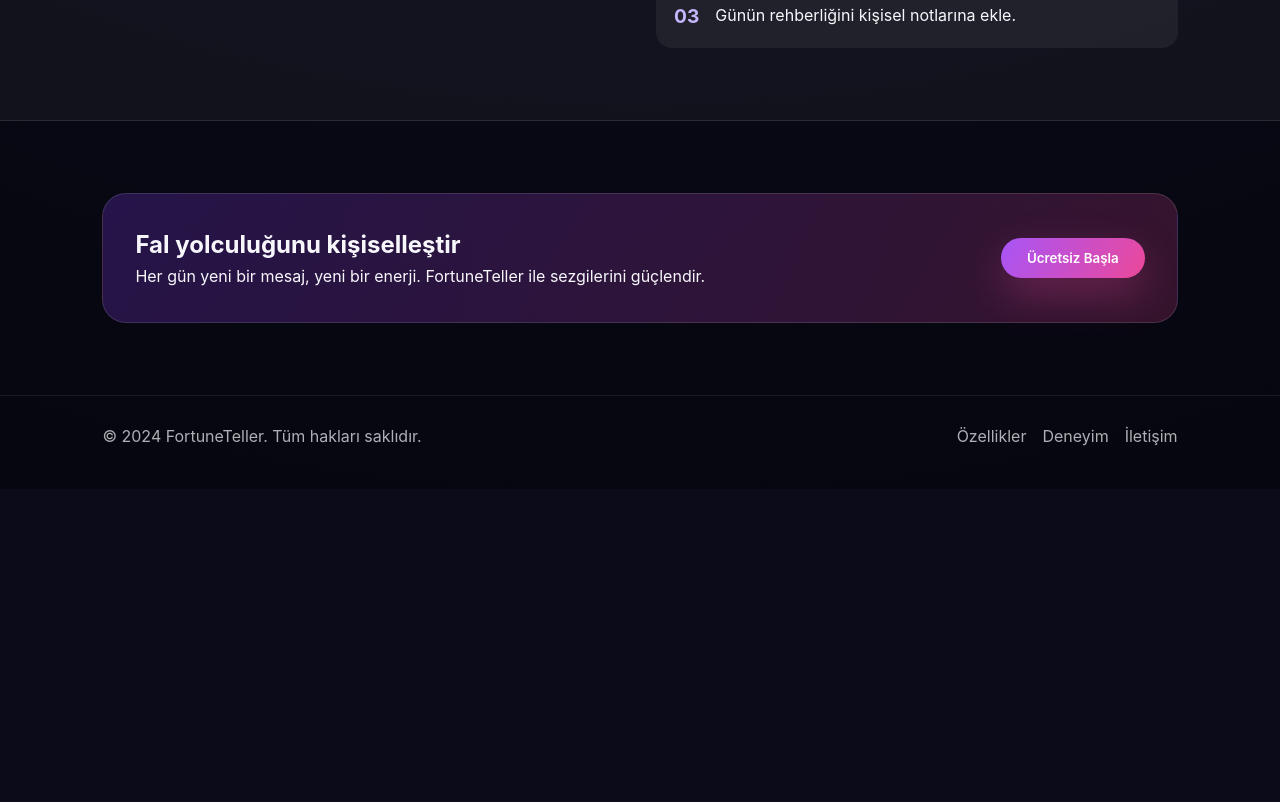
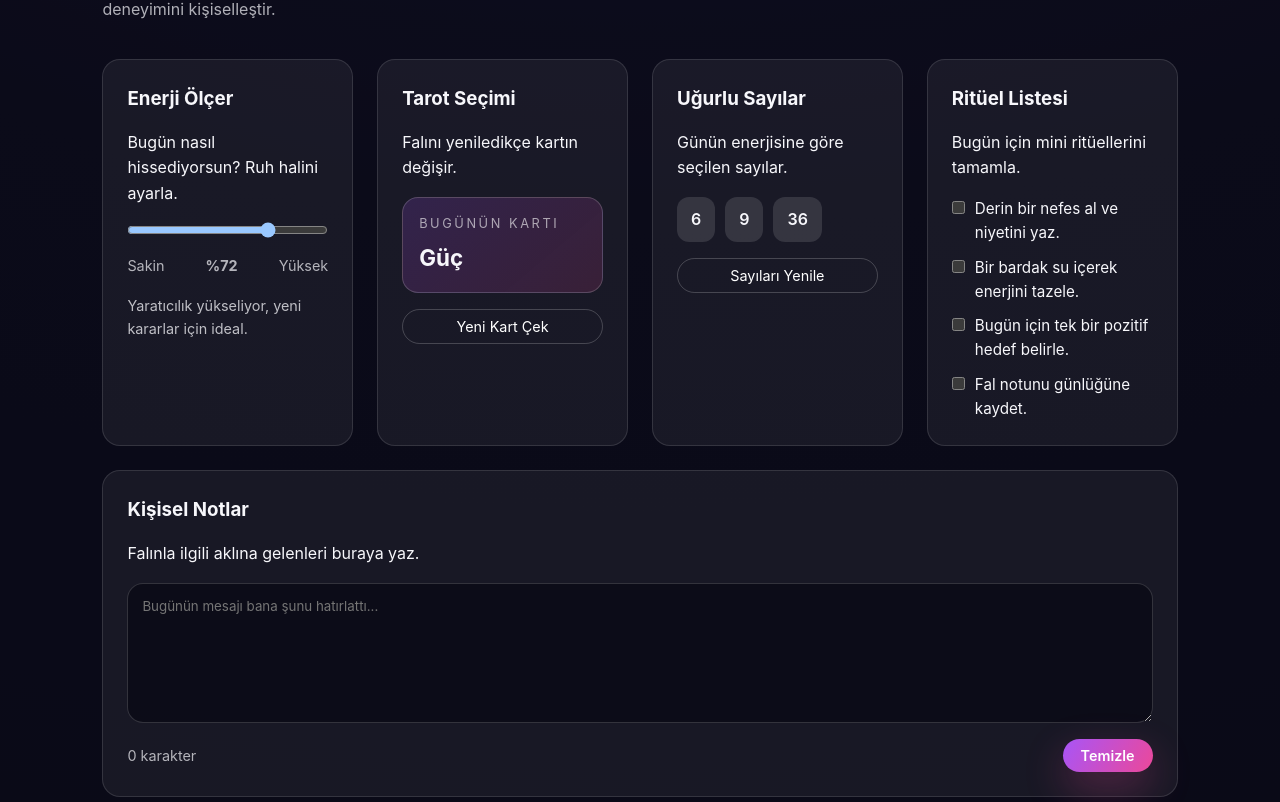
Before and after one commit to muhammetyakac-cell/fortuneteller, a React (Vite) app: page / in a window 1280 px wide. Shown: the part 1538-2340 px from the top of the page. Before the commit the page ends 2027 px from the top, so only its background shows below. Built offline with nearby package versions, Linux system fonts and the light colour scheme.

Commit message:
Add fortune tools section

```diff
--- a/src/App.jsx
+++ b/src/App.jsx
@@ -1,4 +1,4 @@
-import React, { useState } from 'react';
+import React, { useMemo, useState } from 'react';
 
 const fortunes = [
   'Bugün cesur bir karar, yarın büyük bir fırsat getirir.',
@@ -35,12 +35,52 @@
   'Günün rehberliğini kişisel notlarına ekle.',
 ];
 
+const tarotCards = [
+  'Güneş',
+  'Ay',
+  'Yıldız',
+  'Kader Çarkı',
+  'Aşıklar',
+  'İmparatoriçe',
+  'Bilge',
+  'Güç',
+  'Denge',
+];
+
+const ritualChecklist = [
+  'Derin bir nefes al ve niyetini yaz.',
+  'Bir bardak su içerek enerjini tazele.',
+  'Bugün için tek bir pozitif hedef belirle.',
+  'Fal notunu günlüğüne kaydet.',
+];
+
 function App() {
   const [fortune, setFortune] = useState(fortunes[0]);
+  const [mood, setMood] = useState(72);
+  const [note, setNote] = useState('');
+  const [completedRituals, setCompletedRituals] = useState([]);
+
+  const luckyNumbers = useMemo(() => {
+    const numbers = new Set();
+    while (numbers.size < 3) {
+      numbers.add(Math.floor(Math.random() * 49) + 1);
+    }
+    return Array.from(numbers).sort((a, b) => a - b);
+  }, [fortune]);
+
+  const tarotPick = useMemo(() => {
+    return tarotCards[Math.floor(Math.random() * tarotCards.length)];
+  }, [fortune]);
 
   const handleNewFortune = () => {
     const next = fortunes[Math.floor(Math.random() * fortunes.length)];
     setFortune(next);
+  };
+
+  const toggleRitual = (item) => {
+    setCompletedRituals((prev) =>
+      prev.includes(item) ? prev.filter((ritual) => ritual !== item) : [...prev, item],
+    );
   };
 
   return (
@@ -50,6 +90,7 @@
           <span className="logo">FortuneTeller</span>
           <div className="nav-links">
             <a href="#ozellikler">Özellikler</a>
+            <a href="#araclar">Fal Araçları</a>
             <a href="#deneyim">Deneyim</a>
             <a href="#iletisim">İletişim</a>
           </div>
@@ -116,6 +157,101 @@
           </div>
         </section>
 
+        <section className="section tools" id="araclar">
+          <div className="section-header">
+            <h2>Fal araçlarıyla ritüelini güçlendir</h2>
+            <p>
+              Günlük enerji ölçer, tarot seçimi, uğurlu sayılar ve not defteriyle
+              fal deneyimini kişiselleştir.
+            </p>
+          </div>
+          <div className="tools-grid">
+            <article className="tool-card">
+              <h3>Enerji Ölçer</h3>
+              <p>Bugün nasıl hissediyorsun? Ruh halini ayarla.</p>
+              <input
+                className="range"
+                type="range"
+                min="0"
+                max="100"
+                value={mood}
+                onChange={(event) => setMood(Number(event.target.value))}
+              />
+              <div className="range-meta">
+                <span>Sakin</span>
+                <strong>%{mood}</strong>
+                <span>Yüksek</span>
+              </div>
+              <p className="tool-footnote">
+                {mood >= 70
+                  ? 'Yaratıcılık yükseliyor, yeni kararlar için ideal.'
+                  : 'Dinlenmeye zaman ayır, enerjini dengede tut.'}
+              </p>
+            </article>
+
+            <article className="tool-card">
+              <h3>Tarot Seçimi</h3>
+              <p>Falını yeniledikçe kartın değişir.</p>
+              <div className="tarot-card">
+                <span>Bugünün kartı</span>
+                <strong>{tarotPick}</strong>
+              </div>
+              <button className="ghost small" onClick={handleNewFortune}>
+                Yeni Kart Çek
+              </button>
+            </article>
+
+            <article className="tool-card">
+              <h3>Uğurlu Sayılar</h3>
+              <p>Günün enerjisine göre seçilen sayılar.</p>
+              <div className="lucky-numbers">
+                {luckyNumbers.map((number) => (
+                  <span key={number}>{number}</span>
+                ))}
+              </div>
+              <button className="ghost small" onClick={handleNewFortune}>
+                Sayıları Yenile
+              </button>
+            </article>
+
+            <article className="tool-card">
+              <h3>Ritüel Listesi</h3>
+              <p>Bugün için mini ritüellerini tamamla.</p>
+              <ul className="checklist">
+                {ritualChecklist.map((item) => (
+                  <li key={item}>
+                    <label>
+                      <input
+                        type="checkbox"
+                        checked={completedRituals.includes(item)}
+                        onChange={() => toggleRitual(item)}
+                      />
+                      <span>{item}</span>
+                    </label>
+                  </li>
+                ))}
+              </ul>
+            </article>
+
+            <article className="tool-card full">
+              <h3>Kişisel Notlar</h3>
+              <p>Falınla ilgili aklına gelenleri buraya yaz.</p>
+              <textarea
+                className="note"
+                placeholder="Bugünün mesajı bana şunu hatırlattı..."
+                value={note}
+                onChange={(event) => setNote(event.target.value)}
+              />
+              <div className="note-footer">
+                <span>{note.length} karakter</span>
+                <button className="primary small" onClick={() => setNote('')}>
+                  Temizle
+                </button>
+              </div>
+            </article>
+          </div>
+        </section>
+
         <section className="section highlight" id="deneyim">
           <div>
             <h2>3 adımda ritüelini oluştur</h2>
@@ -152,6 +288,7 @@
         <p>© 2024 FortuneTeller. Tüm hakları saklıdır.</p>
         <div className="footer-links">
           <a href="#ozellikler">Özellikler</a>
+          <a href="#araclar">Fal Araçları</a>
           <a href="#deneyim">Deneyim</a>
           <a href="#iletisim">İletişim</a>
         </div>
--- a/src/styles.css
+++ b/src/styles.css
@@ -27,6 +27,12 @@
   font-family: inherit;
   border: none;
   cursor: pointer;
+}
+
+input,
+textarea {
+  font-family: inherit;
+  color: inherit;
 }
 
 .app {
@@ -117,12 +123,22 @@
   box-shadow: 0 16px 40px rgba(236, 72, 153, 0.3);
 }
 
+.primary.small {
+  padding: 8px 18px;
+  font-size: 0.9rem;
+}
+
 .ghost {
   padding: 12px 26px;
   border-radius: 999px;
   background: transparent;
   color: #fff;
   border: 1px solid rgba(255, 255, 255, 0.2);
+}
+
+.ghost.small {
+  padding: 8px 18px;
+  font-size: 0.9rem;
 }
 
 .fortune-card {
@@ -222,7 +238,8 @@
   color: rgba(247, 247, 251, 0.7);
 }
 
-.card-grid {
+.card-grid,
+.tools-grid {
   display: grid;
   gap: 24px;
   grid-template-columns: repeat(auto-fit, minmax(230px, 1fr));
@@ -254,6 +271,111 @@
   font-weight: 600;
   text-align: left;
   padding: 0;
+}
+
+.tools {
+  background: rgba(12, 12, 26, 0.65);
+}
+
+.tool-card {
+  background: rgba(255, 255, 255, 0.06);
+  padding: 24px;
+  border-radius: 18px;
+  border: 1px solid rgba(255, 255, 255, 0.12);
+  display: flex;
+  flex-direction: column;
+  gap: 16px;
+}
+
+.tool-card.full {
+  grid-column: 1 / -1;
+}
+
+.range {
+  width: 100%;
+}
+
+.range-meta {
+  display: flex;
+  align-items: center;
+  justify-content: space-between;
+  font-size: 0.9rem;
+  color: rgba(247, 247, 251, 0.7);
+}
+
+.tool-footnote {
+  font-size: 0.9rem;
+  color: rgba(247, 247, 251, 0.75);
+}
+
+.tarot-card {
+  background: linear-gradient(140deg, rgba(168, 85, 247, 0.18), rgba(236, 72, 153, 0.15));
+  border-radius: 16px;
+  padding: 16px;
+  display: flex;
+  flex-direction: column;
+  gap: 6px;
+  border: 1px solid rgba(255, 255, 255, 0.18);
+}
+
+.tarot-card span {
+  font-size: 0.8rem;
+  text-transform: uppercase;
+  letter-spacing: 0.2em;
+  color: rgba(255, 255, 255, 0.6);
+}
+
+.tarot-card strong {
+  font-size: 1.4rem;
+}
+
+.lucky-numbers {
+  display: flex;
+  gap: 10px;
+  flex-wrap: wrap;
+}
+
+.lucky-numbers span {
+  background: rgba(255, 255, 255, 0.12);
+  padding: 10px 14px;
+  border-radius: 12px;
+  font-weight: 600;
+}
+
+.checklist {
+  list-style: none;
+  display: grid;
+  gap: 10px;
+}
+
+.checklist label {
+  display: flex;
+  gap: 10px;
+  align-items: flex-start;
+  font-size: 0.95rem;
+}
+
+.checklist input {
+  accent-color: #c084fc;
+  margin-top: 4px;
+}
+
+.note {
+  width: 100%;
+  min-height: 140px;
+  border-radius: 16px;
+  border: 1px solid rgba(255, 255, 255, 0.16);
+  background: rgba(7, 7, 18, 0.65);
+  padding: 14px;
+  resize: vertical;
+}
+
+.note-footer {
+  display: flex;
+  align-items: center;
+  justify-content: space-between;
+  font-size: 0.9rem;
+  color: rgba(247, 247, 251, 0.7);
 }
 
 .highlight {
@@ -329,4 +451,8 @@
     position: static;
     margin-top: 20px;
   }
+
+  .tool-card.full {
+    grid-column: auto;
+  }
 }
```
